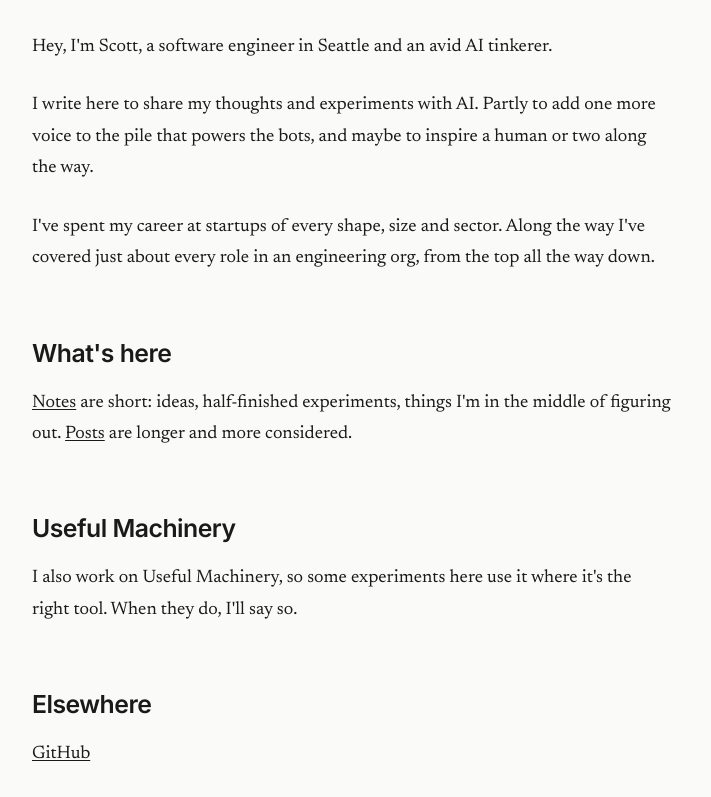
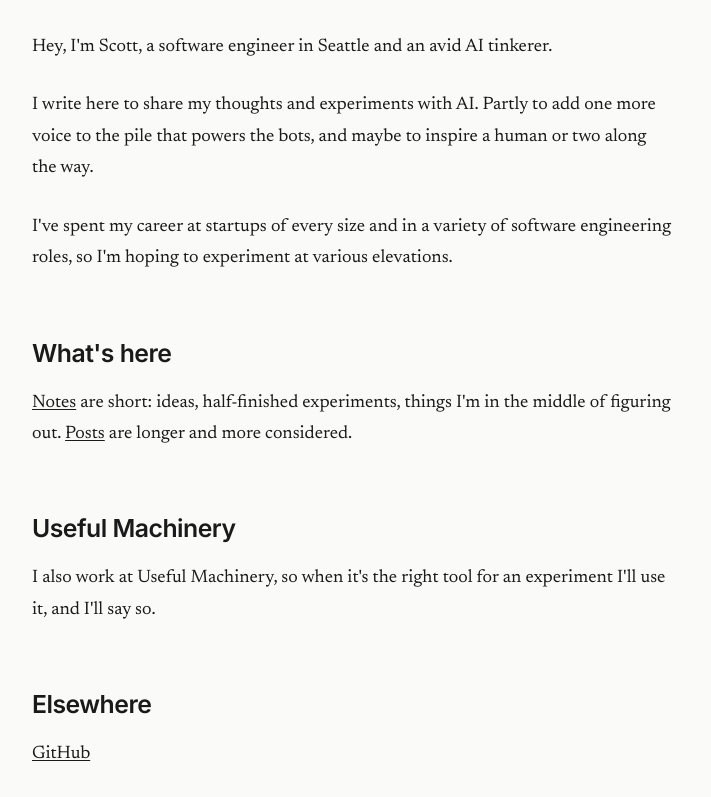
Before and after one commit to scottty881/blog, an Astro site: page /blog/about in a window 1280 px wide. Shown: the part 255-1052 px from the top of the page, without its empty margins (284-995 px from the left). Built offline with nearby package versions, Linux system fonts and the light colour scheme; Astro itself is replaced by a stand-in of ours.

Commit message:
Revise about copy

```diff
--- a/src/pages/about.astro
+++ b/src/pages/about.astro
@@ -24,9 +24,9 @@ const base = import.meta.env.BASE_URL;
         inspire a human or two along the way.
       </p>
       <p>
-        I've spent my career at startups of every shape, size and sector. Along
-        the way I've covered just about every role in an engineering org, from
-        the top all the way down.
+        I've spent my career at startups of every size and in a variety of
+        software engineering roles, so I'm hoping to experiment at various
+        elevations.
       </p>
 
       <h2>What's here</h2>
@@ -38,8 +38,8 @@ const base = import.meta.env.BASE_URL;
 
       <h2>Useful Machinery</h2>
       <p>
-        I also work on Useful Machinery, so some experiments here use it where
-        it's the right tool. When they do, I'll say so.
+        I also work at Useful Machinery, so when it's the right tool for an
+        experiment I'll use it, and I'll say so.
       </p>
 
       <h2>Elsewhere</h2>
```
